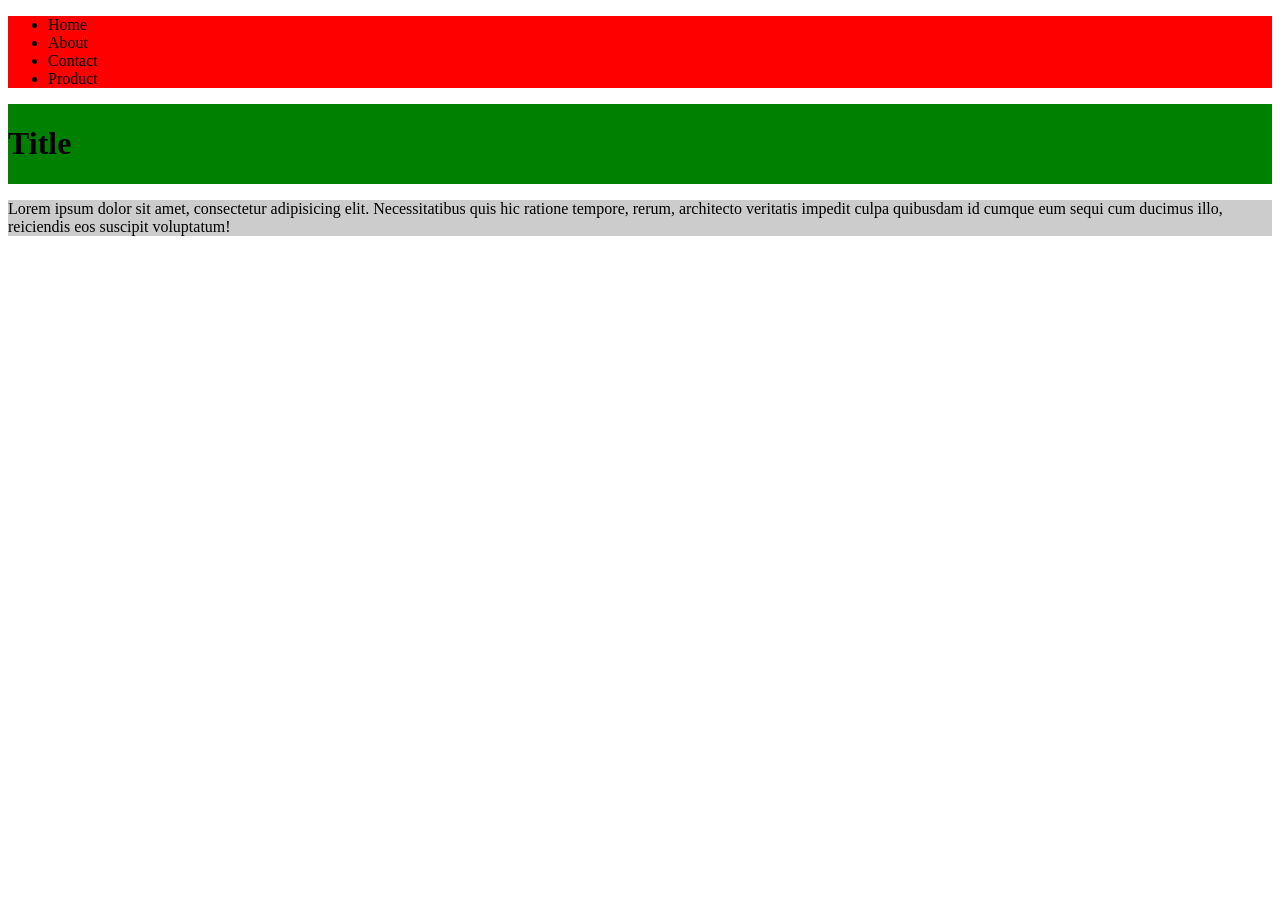
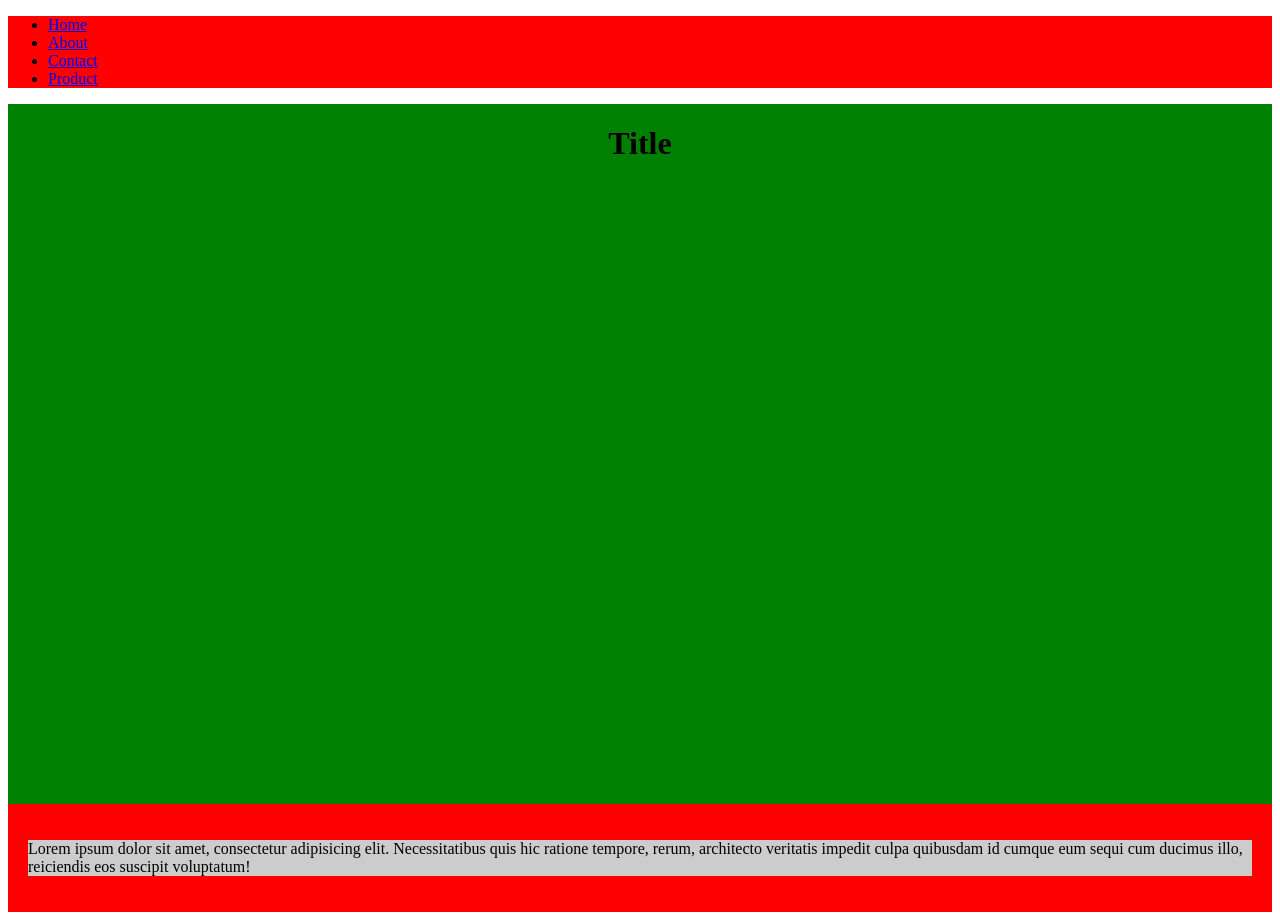
Before and after one commit to joaoCunhaSouza/Class-Work-19-09-24, a plain HTML site: page Pages/index.html in a window 1280 px wide. Before the commit the page ends 800 px from the top, so only its background shows below. Drawn offline with Linux system fonts and the light colour scheme.

Commit message:
atualizacoes

```diff
--- a/Pages/index.html
+++ b/Pages/index.html
@@ -9,43 +9,32 @@
 <body>
 
     <header class="header">
-
         <nav class="navigation">
             <ul>
-                <li><a href="#"></a>Home</li>
-                <li><a href="#"></a>About</li>
-                <li><a href="#"></a>Contact</li>
-                <li><a href="#"></a>Product</li>
+                <li><a href="#">Home</a></li>
+                <li><a href="#">About</a></li>
+                <li><a href="#">Contact</a></li>
+                <li><a href="#">Product</a></li>
             </ul>
         </nav>
-
-
     </header>
 
     <main class="main">
-
         <div class="container">
-
-        <h1>Title</h1>
-
-        <img src="caminho https" alt="">
-
+            <h1>Title</h1>
+            <img src="caminho https" alt="">
         </div>
-
-
     </main>
 
-    <footer class="footer">
-
+    <footer>
         <p>
             Lorem ipsum dolor sit amet, consectetur
              adipisicing elit. Necessitatibus quis hic
              ratione tempore, rerum, architecto veritatis
              impedit culpa quibusdam id cumque eum sequi
              cum ducimus illo, reiciendis eos suscipit
-             voluptatum!</p>
-
-
+             voluptatum!
+        </p>
     </footer>
 
 </body>
--- a/Pages/style.css
+++ b/Pages/style.css
@@ -1,19 +1,24 @@
-.header{
+.header {
     background-color: red;
 }
 
-.main{
+.main {
     background-color: green;
+    min-height: calc(100vh - 100px); /* Ajuste conforme a altura do header e footer */
 }
 
-.footer{
-    background-color: blue;
+footer {
+    background-color: red;
+    padding: 20px; /* Adiciona algum espaço ao redor do texto */
 }
 
-.container{
+.container {
     display: flex;
+    flex-direction: column; /* Para empilhar os elementos verticalmente */
+    align-items: center; /* Centraliza os itens horizontalmente */
+    justify-content: center; /* Centraliza os itens verticalmente */
 }
 
-p{
+p {
     background-color: #ccc;
 }
```
